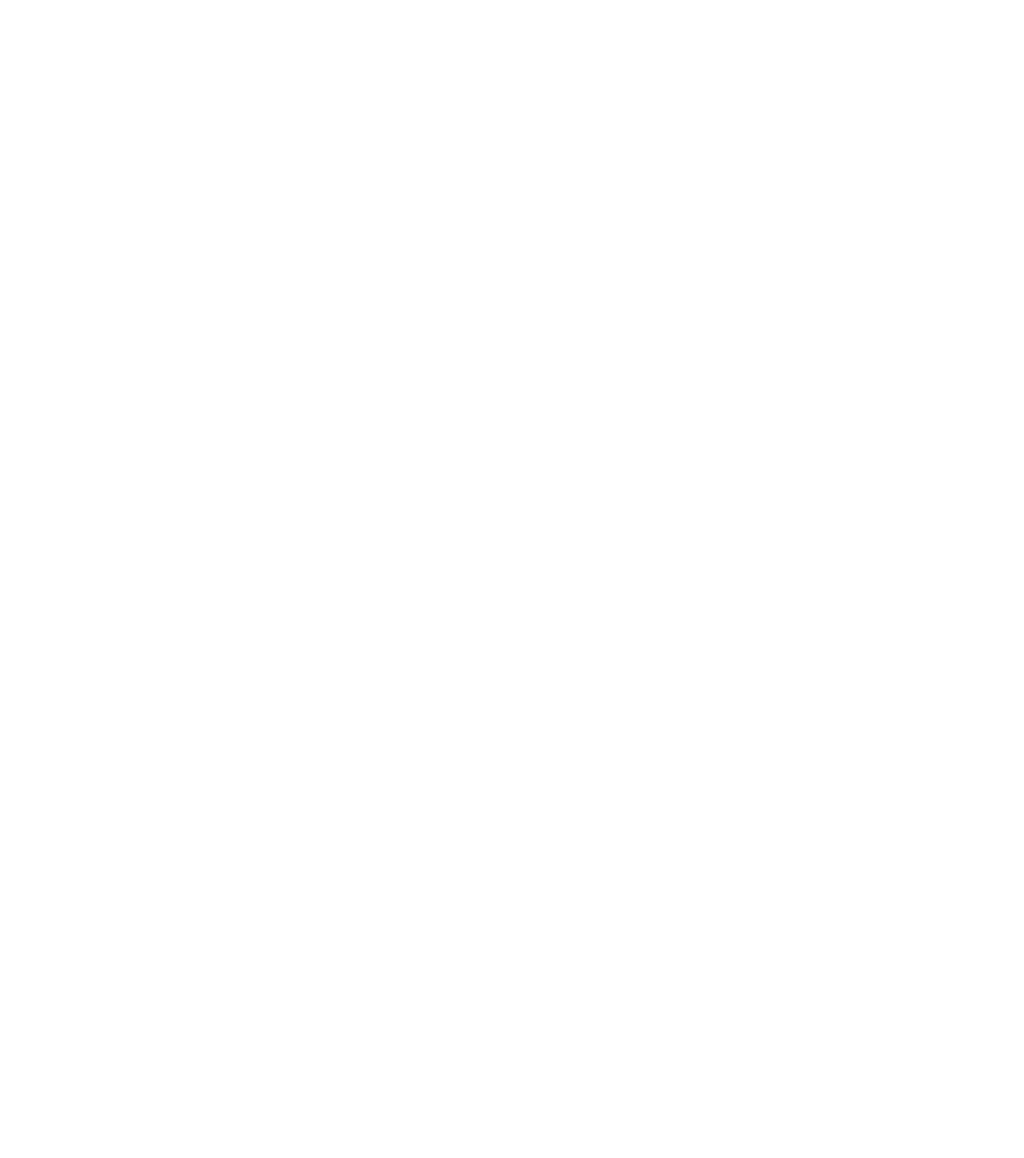
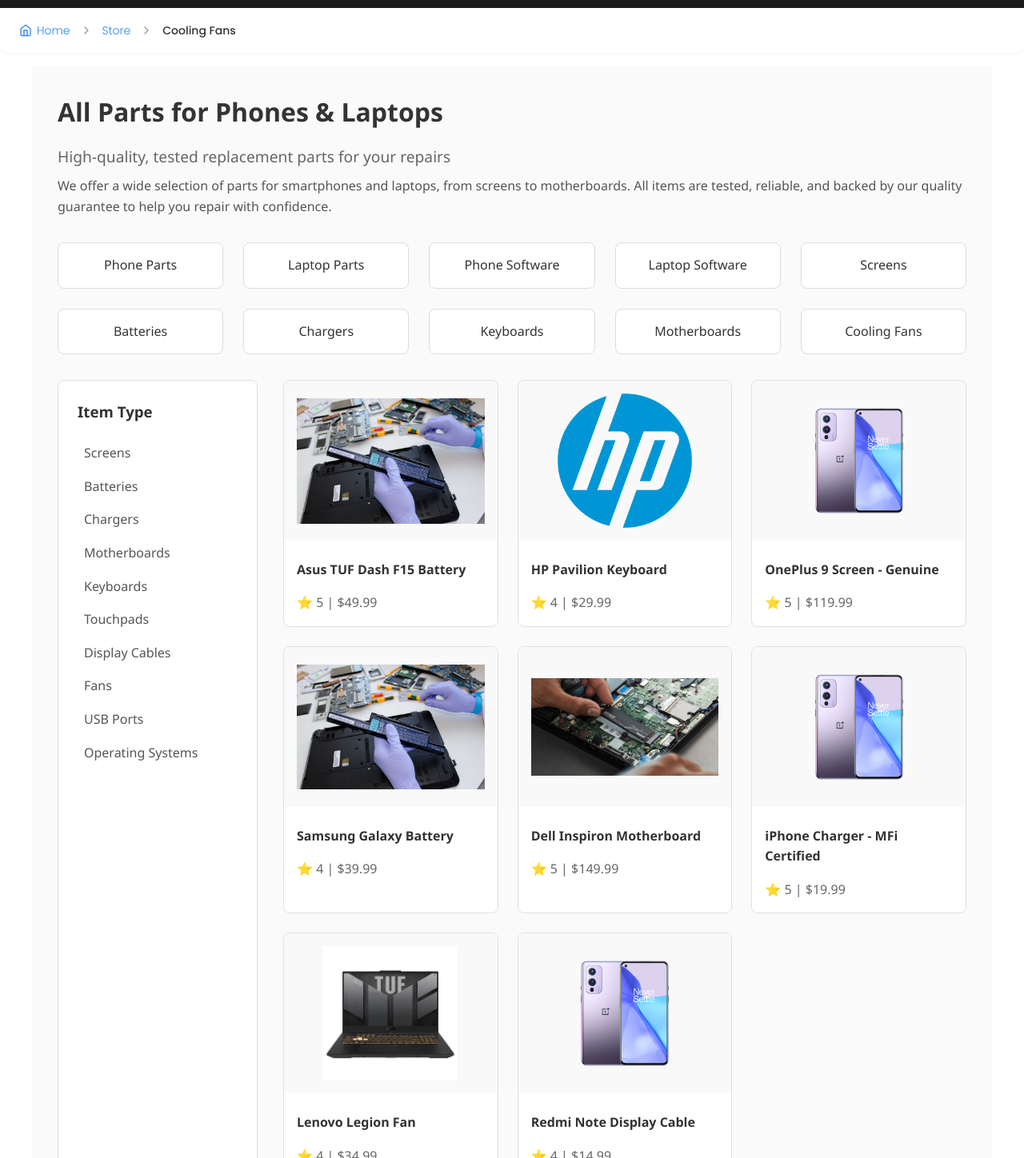
Before and after one commit to madhans13/iFixit-DevOps, a React (Vite) app: page /store/cooling-fans in a window 1280 px wide. Before the commit this address had no page. Shown: the part 62-1510 px from the top of the page at 80% size. Before the commit the page ends 800 px from the top, so only its background shows below. Built offline with nearby package versions, Linux system fonts and the light colour scheme.

Commit message:
added breadcrumbs for easy navigation

```diff
--- a/src/componentStyles/Breadcrumbs.css
+++ b/src/componentStyles/Breadcrumbs.css
@@ -1,26 +1,32 @@
 .breadcrumbs {
   display: flex;
   align-items: center;
-  padding: 0.75rem 1rem;
-  background-color: #f5f5f5;
+  padding: 1rem 1.5rem;
+  font-size: 0.9rem;
+  color: #666;
+  flex-wrap: wrap;
+  gap: 0.5rem;
+  background-color: white;
   border-radius: 8px;
-  margin-bottom: 1.5rem;
-  overflow-x: auto;
-  white-space: nowrap;
-  -webkit-overflow-scrolling: touch;
+  box-shadow: 0 1px 3px rgba(0, 0, 0, 0.05);
+  margin-bottom: 1rem;
 }
 
 .breadcrumb-item {
   display: flex;
   align-items: center;
-  color: #666;
-  font-size: 0.9rem;
+  gap: 0.5rem;
 }
 
 .breadcrumb-item a {
   color: #2d84fb;
   text-decoration: none;
   transition: color 0.2s ease;
+  display: inline-flex;
+  align-items: center;
+  gap: 0.25rem;
+  line-height: 1;
+  vertical-align: middle;
 }
 
 .breadcrumb-item a:hover {
@@ -34,27 +40,47 @@
 }
 
 .breadcrumb-separator {
-  margin: 0 0.5rem;
+  margin: 0;
   color: #999;
+  display: inline-flex;
+  align-items: center;
 }
 
 .home-link {
-  display: flex;
+  display: inline-flex;
   align-items: center;
-  gap: 0.5rem;
+  gap: 0.25rem;
+  line-height: 1;
+  height: 24px;
 }
 
-/* Responsive styles */
+.home-link svg {
+  width: 16px;
+  height: 16px;
+  flex-shrink: 0;
+  margin-right: -0.125rem;
+  position: relative;
+  top: -0.5px;
+}
+
+.home-link span {
+  display: inline-block;
+  line-height: 24px;
+  vertical-align: middle;
+}
+
+/* Responsive adjustments */
 @media (max-width: 480px) {
   .breadcrumbs {
-    padding: 0.5rem;
-    margin-bottom: 1rem;
+    font-size: 0.85rem;
+    padding: 0.75rem 1rem;
   }
 
-  .breadcrumb-item {
-    font-size: 0.85rem;
+  .breadcrumb-separator {
+    margin: 0;
   }
 
+  /* Hide "Home" text on very small screens, keep icon */
   .home-link span {
     display: none;
   }
--- a/src/componentStyles/ShopStore.css
+++ b/src/componentStyles/ShopStore.css
@@ -1,8 +1,10 @@
 .all-parts-container {
   font-family: 'Segoe UI', sans-serif;
-  padding: 24px;
+  padding: 2rem;
   color: #1d1d1f;
   background-color: #fafafa;
+  max-width: 1200px;
+  margin: 0 auto;
 }
 
 .breadcrumb {
@@ -12,134 +14,279 @@
 }
 
 .title {
-  font-size: 36px;
-  font-weight: 700;
-  margin: 12px 0;
+  font-size: 2rem;
+  font-weight: 600;
+  margin-bottom: 1rem;
+  color: #333;
 }
 
 .subtitle {
-  font-size: 20px;
-  font-weight: 600;
-  margin-bottom: 12px;
+  font-size: 1.2rem;
+  color: #666;
+  margin-bottom: 0.5rem;
 }
 
 .description {
-  margin-bottom: 30px;
-  max-width: 720px;
-  color: #444;
+  color: #555;
+  margin-bottom: 2rem;
   line-height: 1.6;
 }
 
 .category-grid {
-  display: flex;
-  flex-wrap: wrap;
-  gap: 14px;
-  margin-bottom: 36px;
+  display: grid;
+  grid-template-columns: repeat(auto-fill, minmax(200px, 1fr));
+  gap: 1rem;
+  margin-bottom: 2rem;
 }
 
 .category-card {
-  padding: 14px 18px;
-  background-color: #f5f5f7;
-  border-radius: 10px;
-  font-weight: 500;
-  cursor: pointer;
-  transition: background-color 0.3s ease;
+  padding: 1rem;
+  background: white;
+  border: 1px solid #e0e0e0;
+  border-radius: 8px;
+  text-align: center;
+  transition: all 0.2s ease;
+  text-decoration: none;
+  color: #333;
 }
 
 .category-card:hover {
-  background-color: #e5e5e7;
+  transform: translateY(-2px);
+  box-shadow: 0 4px 12px rgba(0, 0, 0, 0.1);
+  border-color: #2d84fb;
+}
+
+.category-card.active {
+  background-color: #2d84fb;
+  color: white;
+  border-color: #2d84fb;
 }
 
 .filter-section {
-  display: flex;
-  gap: 40px;
-  margin-top: 20px;
+  display: grid;
+  grid-template-columns: 250px 1fr;
+  gap: 2rem;
+  margin-bottom: 2rem;
 }
 
 .filter-sidebar {
-  flex: 1;
-  min-width: 180px;
+  background: white;
+  padding: 1.5rem;
+  border-radius: 8px;
+  border: 1px solid #e0e0e0;
+}
+
+.filter-sidebar h3 {
+  margin-bottom: 1rem;
+  color: #333;
+  font-weight: 600;
 }
 
 .filter-item {
-  margin: 6px 0;
-  color: #444;
-  cursor: pointer;
-  transition: color 0.2s ease;
+  display: block;
+  padding: 0.5rem;
+  color: #555;
+  text-decoration: none;
+  transition: all 0.2s ease;
+  border-radius: 4px;
 }
 
 .filter-item:hover {
-  color: #000;
+  background: #f5f5f5;
+  color: #2d84fb;
+}
+
+.filter-item.active {
+  background: #2d84fb;
+  color: white;
 }
 
 .product-grid {
   display: grid;
-  grid-template-columns: repeat(auto-fit, minmax(220px, 1fr));
-  gap: 24px;
-  flex: 3;
-  margin-left: -130px; /* Adjust as needed */
+  grid-template-columns: repeat(auto-fill, minmax(220px, 1fr));
+  gap: 1.5rem;
 }
 
 .product-card {
+  background: white;
   border: 1px solid #e0e0e0;
-  padding: 16px;
-  border-radius: 12px;
-  background-color: #fff;
-  text-align: center;
-  box-shadow: 0 2px 8px rgba(0, 0, 0, 0.04);
-  transition: transform 0.2s ease, box-shadow 0.2s ease;
+  border-radius: 8px;
+  overflow: hidden;
+  transition: all 0.2s ease;
+  text-decoration: none;
+  color: inherit;
 }
 
 .product-card:hover {
-  transform: translateY(-6px);
-  box-shadow: 0 6px 14px rgba(0, 0, 0, 0.1);
+  transform: translateY(-2px);
+  box-shadow: 0 4px 12px rgba(0, 0, 0, 0.1);
 }
 
 .product-image {
   width: 100%;
-  height: 140px;
+  height: 200px;
   object-fit: contain;
-  margin-bottom: 10px;
+  background: #f9f9f9;
+  padding: 1rem;
 }
 
-.product-title {
-  font-size: 16px;
-  font-weight: 600;
-  margin-bottom: 6px;
-  color: #1d1d1f;
+.product-card h4 {
+  padding: 1rem;
+  margin: 0;
+  font-size: 1rem;
+  color: #333;
 }
 
-.product-price {
-  font-size: 14px;
-  color: #0071e3;
+.product-card p {
+  padding: 0 1rem 1rem;
+  margin: 0;
+  color: #666;
+}
+
+.buying-guide {
+  background: white;
+  padding: 2rem;
+  border-radius: 8px;
+  margin-bottom: 2rem;
+  border: 1px solid #e0e0e0;
+}
+
+.buying-guide h2 {
+  margin-bottom: 1rem;
+  color: #333;
+}
+
+details {
+  margin-bottom: 1rem;
+}
+
+summary {
+  cursor: pointer;
+  padding: 1rem 0;
+  color: #2d84fb;
   font-weight: 500;
 }
 
-.buying-guide {
-  margin: 50px 0;
-  background-color: #f1f3f5;
-  padding: 24px;
-  border-radius: 12px;
+details p {
+  padding: 1rem;
+  background: #f9f9f9;
+  border-radius: 4px;
+  margin-top: 0.5rem;
+  color: #555;
+}
+
+.quality-guarantee {
+  background: linear-gradient(135deg, #2d84fb 0%, #0071ce 100%);
+  padding: 2rem;
+  border-radius: 8px;
+  color: white;
+}
+
+.guarantee-text h3 {
+  margin-bottom: 1rem;
+  font-size: 1.5rem;
+}
+
+.guarantee-text p {
+  margin-bottom: 1.5rem;
   line-height: 1.6;
 }
 
-.buying-guide details {
-  margin: 12px 0;
+.guarantee-text button {
+  background: white;
+  color: #2d84fb;
+  border: none;
+  padding: 0.75rem 1.5rem;
+  border-radius: 4px;
+  font-weight: 500;
+  cursor: pointer;
+  transition: all 0.2s ease;
 }
 
-.quality-guarantee {
-  background: url('/images/repair-bg.jpg') center/cover;
-  padding: 50px 30px;
-  color: white;
-  border-radius: 12px;
-  margin-bottom: 40px;
+.guarantee-text button:hover {
+  transform: translateY(-1px);
+  box-shadow: 0 4px 12px rgba(0, 0, 0, 0.1);
 }
 
-.guarantee-text {
-  background-color: rgba(0, 0, 0, 0.6);
-  padding: 24px;
-  max-width: 440px;
+/* Product Detail Styles */
+.product-detail-container {
+  padding: 2rem;
+  max-width: 1200px;
+  margin: 0 auto;
+}
+
+.product-detail {
+  display: grid;
+  grid-template-columns: 1fr 1fr;
+  gap: 2rem;
+  background: white;
+  padding: 2rem;
   border-radius: 8px;
+  box-shadow: 0 4px 12px rgba(0, 0, 0, 0.1);
+}
+
+.product-detail-image {
+  width: 100%;
+  height: auto;
+  object-fit: contain;
+  background: #f9f9f9;
+  padding: 2rem;
+  border-radius: 8px;
+}
+
+.product-detail-info {
+  display: flex;
+  flex-direction: column;
+  gap: 1rem;
+}
+
+.product-detail-info h1 {
+  font-size: 2rem;
+  color: #333;
+  margin-bottom: 0.5rem;
+}
+
+.product-detail-info .price {
+  font-size: 1.5rem;
+  color: #2d84fb;
+  font-weight: 600;
+}
+
+.product-detail-info .rating {
+  color: #666;
+}
+
+.add-to-cart {
+  background: #2d84fb;
+  color: white;
+  border: none;
+  padding: 1rem 2rem;
+  border-radius: 8px;
+  font-weight: 500;
+  cursor: pointer;
+  transition: all 0.2s ease;
+  margin-top: auto;
+}
+
+.add-to-cart:hover {
+  background: #0071ce;
+  transform: translateY(-1px);
+  box-shadow: 0 4px 12px rgba(0, 0, 0, 0.1);
+}
+
+/* Responsive Design */
+@media (max-width: 768px) {
+  .filter-section {
+    grid-template-columns: 1fr;
+  }
+
+  .product-detail {
+    grid-template-columns: 1fr;
+  }
+
+  .all-parts-container {
+    padding: 1rem;
+  }
 }
 
 .main-footer {
--- a/src/components/Breadcrumbs.jsx
+++ b/src/components/Breadcrumbs.jsx
@@ -8,13 +8,28 @@
   'login': 'Login',
   'join': 'Sign Up',
   'guides': 'Repair Guides',
-  'products': 'Products',
+  'store': 'Store',
   'profile': 'Profile',
   'settings': 'Settings',
   'verify-email': 'Email Verification',
   'reset-password': 'Reset Password',
   'create-guide': 'Create Guide',
   'edit-guide': 'Edit Guide',
+  'phone-parts': 'Phone Parts',
+  'laptop-parts': 'Laptop Parts',
+  'phone-software': 'Phone Software',
+  'laptop-software': 'Laptop Software',
+  'screens': 'Screens',
+  'batteries': 'Batteries',
+  'chargers': 'Chargers',
+  'keyboards': 'Keyboards',
+  'motherboards': 'Motherboards',
+  'cooling-fans': 'Cooling Fans',
+  'touchpads': 'Touchpads',
+  'display-cables': 'Display Cables',
+  'fans': 'Fans',
+  'usb-ports': 'USB Ports',
+  'operating-systems': 'Operating Systems'
 };
 
 const Breadcrumbs = () => {
@@ -32,7 +47,9 @@
     // Handle dynamic routes (e.g., guide/:id)
     const isDynamic = !routeLabels[value];
     const displayLabel = isDynamic ?
-      decodeURIComponent(value).replace(/-/g, ' ') :
+      decodeURIComponent(value)
+        .replace(/-/g, ' ')
+        .replace(/(^\w|\s\w)/g, letter => letter.toUpperCase()) :
       label;
 
     return (
--- a/src/components/Layout.jsx
+++ b/src/components/Layout.jsx
@@ -1,13 +1,22 @@
 // Layout.jsx
 import Header from './Header';
 import Footer from './Footer';
-import { Outlet } from 'react-router-dom';
+import Breadcrumbs from './Breadcrumbs';
+import { Outlet, useLocation } from 'react-router-dom';
 
 const Layout = () => {
+  const location = useLocation();
+  const isHomePage = location.pathname === '/';
+
   return (
     <div className="flex flex-col min-h-screen"> {/* this is key! */}
       <Header />
       <main className="flex-grow">
+        {!isHomePage && (
+          <div className="container mx-auto px-4">
+            <Breadcrumbs />
+          </div>
+        )}
         <Outlet />
       </main>
       <Footer />
--- a/src/components/ShopStore.jsx
+++ b/src/components/ShopStore.jsx
@@ -1,55 +1,180 @@
 import React from 'react';
 import '../componentStyles/ShopStore.css';
 import phoneImg from '../assets/one9.png';
-import laptopImg from '../assets/laptop.png';
-import tabletImg from '../assets/image.png';
+import laptopImg from '../assets/asus_tuf.jpg';
+import batteryImg from '../assets/battery.jpg';
+import ssdImg from '../assets/ssd.jpg';
+import hpImg from '../assets/hp.png';
+import asusTufImg from '../assets/asus_tuf.jpg';
 import { Wrench } from 'lucide-react';
+import { Link, useParams } from 'react-router-dom';
 
 const products = [
-  { title: "Asus TUF Dash F15 Battery", price: "$49.99", rating: 5, image: laptopImg },
-  { title: "HP Pavilion Keyboard", price: "$29.99", rating: 4, image: laptopImg },
-  { title: "OnePlus 9 Screen - Genuine", price: "$119.99", rating: 5, image: phoneImg },
-  { title: "Samsung Galaxy Battery", price: "$39.99", rating: 4, image: phoneImg },
-  { title: "Dell Inspiron Motherboard", price: "$149.99", rating: 5, image: laptopImg },
-  { title: "iPhone Charger - MFi Certified", price: "$19.99", rating: 5, image: phoneImg },
-  { title: "Lenovo Legion Fan", price: "$34.99", rating: 4, image: laptopImg },
-  { title: "Redmi Note Display Cable", price: "$14.99", rating: 4, image: phoneImg },
+  {
+    title: "Asus TUF Dash F15 Battery",
+    price: "$49.99",
+    rating: 5,
+    image: batteryImg,
+    category: "laptop-parts"
+  },
+  {
+    title: "HP Pavilion Keyboard",
+    price: "$29.99",
+    rating: 4,
+    image: hpImg,
+    category: "laptop-parts"
+  },
+  {
+    title: "OnePlus 9 Screen - Genuine",
+    price: "$119.99",
+    rating: 5,
+    image: phoneImg,
+    category: "phone-parts"
+  },
+  {
+    title: "Samsung Galaxy Battery",
+    price: "$39.99",
+    rating: 4,
+    image: batteryImg,
+    category: "phone-parts"
+  },
+  {
+    title: "Dell Inspiron Motherboard",
+    price: "$149.99",
+    rating: 5,
+    image: ssdImg,
+    category: "laptop-parts"
+  },
+  {
+    title: "iPhone Charger - MFi Certified",
+    price: "$19.99",
+    rating: 5,
+    image: phoneImg,
+    category: "phone-parts"
+  },
+  {
+    title: "Lenovo Legion Fan",
+    price: "$34.99",
+    rating: 4,
+    image: asusTufImg,
+    category: "laptop-parts"
+  },
+  {
+    title: "Redmi Note Display Cable",
+    price: "$14.99",
+    rating: 4,
+    image: phoneImg,
+    category: "phone-parts"
+  },
+];
+
+const categories = [
+  { name: "Phone Parts", path: "/store/phone-parts" },
+  { name: "Laptop Parts", path: "/store/laptop-parts" },
+  { name: "Phone Software", path: "/store/phone-software" },
+  { name: "Laptop Software", path: "/store/laptop-software" },
+  { name: "Screens", path: "/store/screens" },
+  { name: "Batteries", path: "/store/batteries" },
+  { name: "Chargers", path: "/store/chargers" },
+  { name: "Keyboards", path: "/store/keyboards" },
+  { name: "Motherboards", path: "/store/motherboards" },
+  { name: "Cooling Fans", path: "/store/cooling-fans" }
+];
+
+const filterItems = [
+  "Screens",
+  "Batteries",
+  "Chargers",
+  "Motherboards",
+  "Keyboards",
+  "Touchpads",
+  "Display Cables",
+  "Fans",
+  "USB Ports",
+  "Operating Systems"
 ];
 
 const ShopStore = () => {
+  const { category, product } = useParams();
+
+  // Filter products based on category
+  const filteredProducts = category
+    ? products.filter(p => p.category === category || p.title.toLowerCase().includes(category.replace(/-/g, ' ')))
+    : products;
+
+  // If a specific product is selected
+  if (product) {
+    const selectedProduct = products.find(p =>
+      p.title.toLowerCase().replace(/\s+/g, '-') === product
+    );
+
+    if (selectedProduct) {
+      return (
+        <div className="product-detail-container">
+          <div className="product-detail">
+            <img src={selectedProduct.image} alt={selectedProduct.title} className="product-detail-image" />
+            <div className="product-detail-info">
+              <h1>{selectedProduct.title}</h1>
+              <p className="price">{selectedProduct.price}</p>
+              <p className="rating">Rating: {'⭐'.repeat(selectedProduct.rating)}</p>
+              <button className="add-to-cart">Add to Cart</button>
+            </div>
+          </div>
+        </div>
+      );
+    }
+  }
+
   return (
     <div className="all-parts-container">
-      <nav className="breadcrumb">
-        <span>Store</span> &gt; <strong>Phone & Laptop Parts</strong>
-      </nav>
-
-      <h1 className="title">All Parts for Phones & Laptops</h1>
+      <h1 className="title">
+        {category
+          ? category.split('-').map(word => word.charAt(0).toUpperCase() + word.slice(1)).join(' ')
+          : 'All Parts for Phones & Laptops'
+        }
+      </h1>
       <p className="subtitle">High-quality, tested replacement parts for your repairs</p>
       <p className="description">
         We offer a wide selection of parts for smartphones and laptops, from screens to motherboards. All items are tested, reliable, and backed by our quality guarantee to help you repair with confidence.
       </p>
 
       <div className="category-grid">
-        {["Phone Parts", "Laptop Parts", "Phone Software", "Laptop Software", "Screens", "Batteries", "Chargers", "Keyboards", "Motherboards", "Cooling Fans"].map((category, idx) => (
-          <div key={idx} className="category-card">{category}</div>
+        {categories.map((cat, idx) => (
+          <Link
+            to={cat.path}
+            key={idx}
+            className={`category-card ${cat.path.includes(category) ? 'active' : ''}`}
+          >
+            {cat.name}
+          </Link>
         ))}
       </div>
 
       <div className="filter-section">
         <div className="filter-sidebar">
           <h3>Item Type</h3>
-          {["Screens", "Batteries", "Chargers", "Motherboards", "Keyboards", "Touchpads", "Display Cables", "Fans", "USB Ports", "Operating Systems"].map((item, idx) => (
-            <p key={idx} className="filter-item">{item}</p>
+          {filterItems.map((item, idx) => (
+            <Link
+              to={`/store/${item.toLowerCase().replace(/\s+/g, '-')}`}
+              key={idx}
+              className={`filter-item ${category === item.toLowerCase().replace(/\s+/g, '-') ? 'active' : ''}`}
+            >
+              {item}
+            </Link>
           ))}
         </div>
 
         <div className="product-grid">
-          {products.map((product, idx) => (
-            <div key={idx} className="product-card">
+          {filteredProducts.map((product, idx) => (
+            <Link
+              to={`/store/${product.category}/${product.title.toLowerCase().replace(/\s+/g, '-')}`}
+              key={idx}
+              className="product-card"
+            >
               <img className="product-image" src={product.image} alt={product.title} />
               <h4>{product.title}</h4>
               <p>⭐ {product.rating} | {product.price}</p>
-            </div>
+            </Link>
           ))}
         </div>
       </div>
--- a/src/main.jsx
+++ b/src/main.jsx
@@ -52,7 +52,23 @@
                             <Route path="guide" element={<GuidePage />} />
                             <Route path="fix-your-stuff" element={<FixYourStuffPage />} />
                             <Route path="community" element={<CommunityPage />} />
-                            <Route path="store" element={<StorePage />} />
+
+                            {/* Store Routes */}
+                            <Route path="store">
+                                <Route index element={<StorePage />} />
+                                <Route path="phone-parts" element={<StorePage />} />
+                                <Route path="laptop-parts" element={<StorePage />} />
+                                <Route path="phone-software" element={<StorePage />} />
+                                <Route path="laptop-software" element={<StorePage />} />
+                                <Route path="screens" element={<StorePage />} />
+                                <Route path="batteries" element={<StorePage />} />
+                                <Route path="chargers" element={<StorePage />} />
+                                <Route path="keyboards" element={<StorePage />} />
+                                <Route path="motherboards" element={<StorePage />} />
+                                <Route path="cooling-fans" element={<StorePage />} />
+                                <Route path=":category/:product" element={<StorePage />} />
+                            </Route>
+
                             <Route path="join" element={<JoinPage />} />
                             <Route path="login" element={<LoginPage />} />
                             <Route path="verify-email/:token" element={<VerifyEmail />} />
```
Also changed, not shown: src/components/GuideRepair.jsx (+38 -11 lines).
